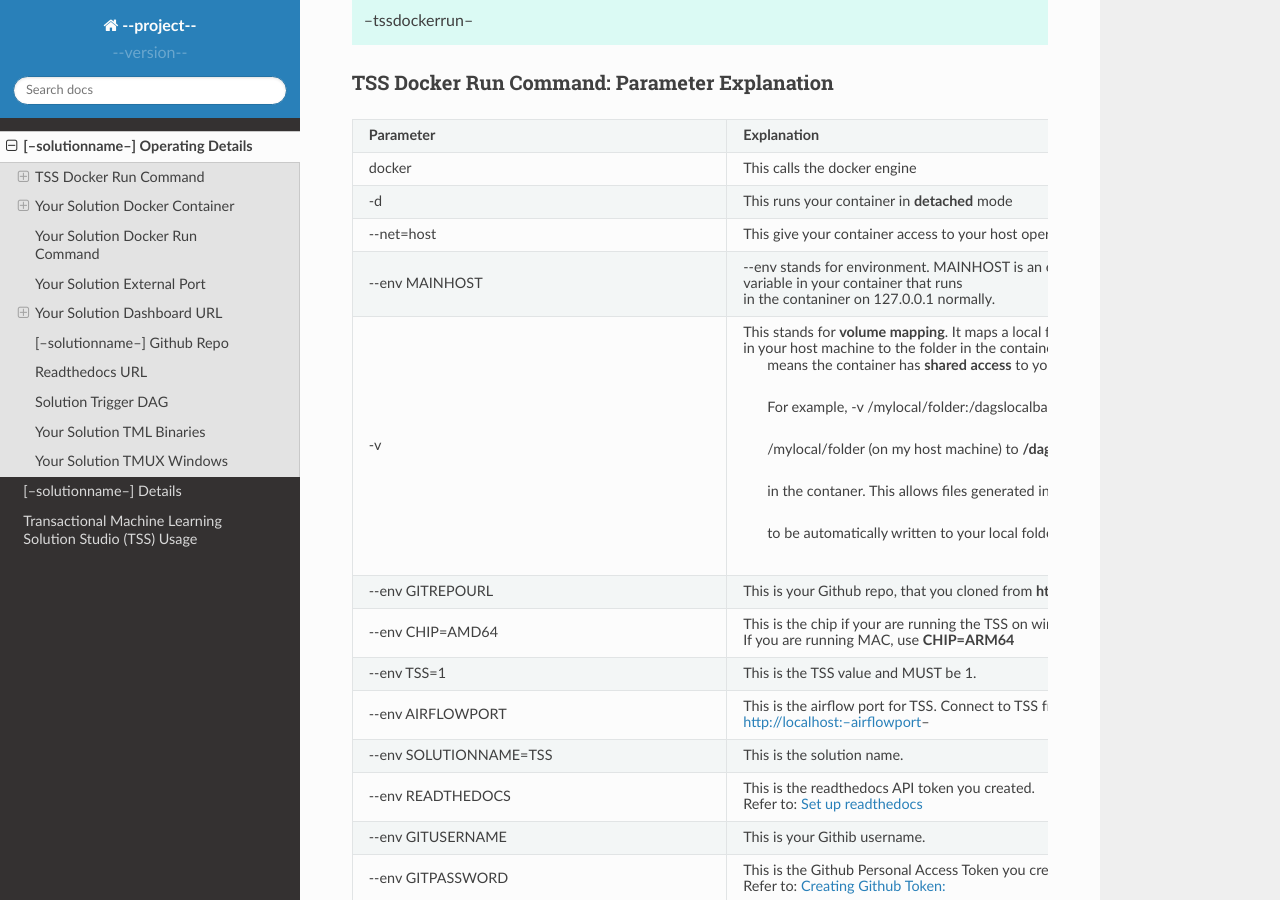
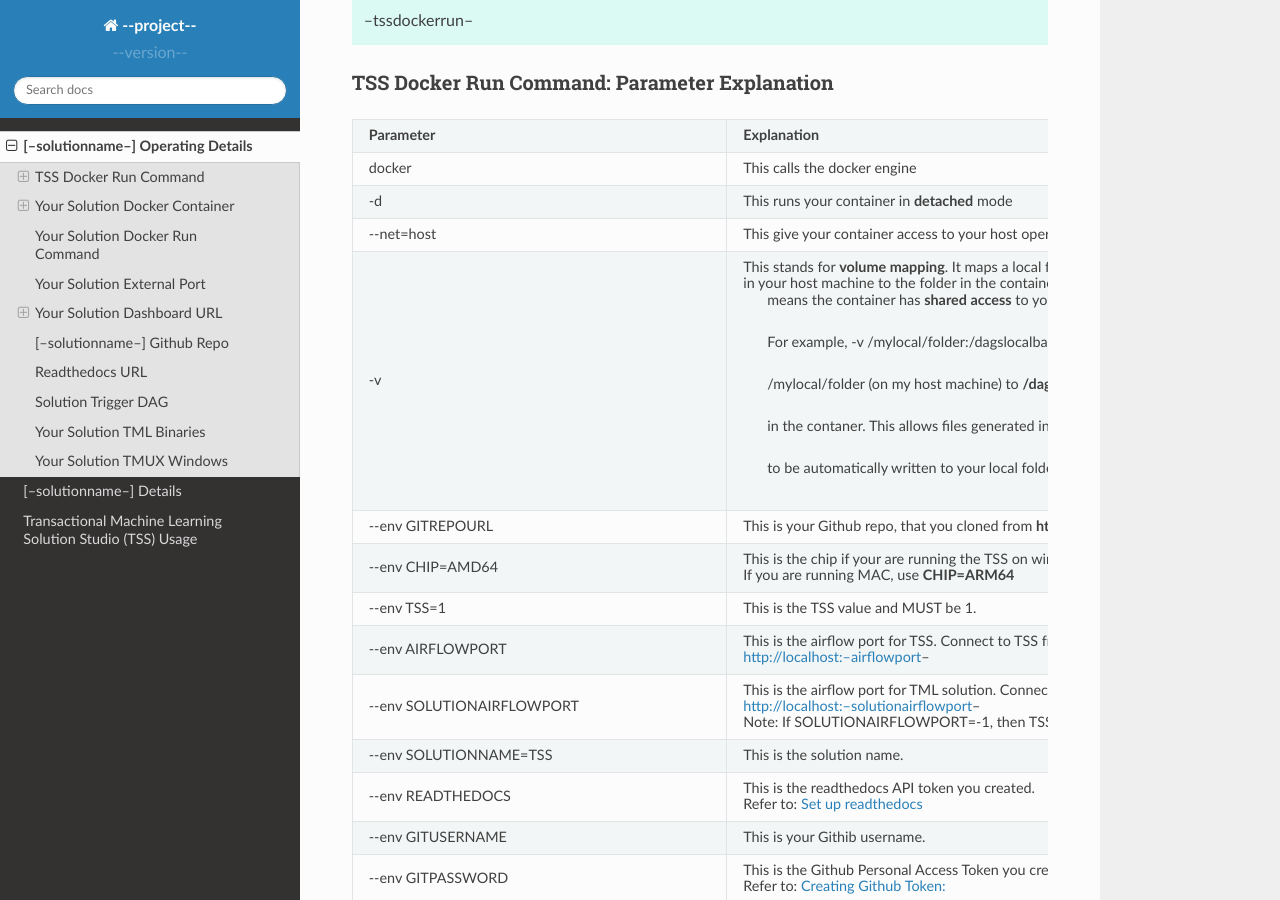
Before and after one commit to vanesalcb06/tssproject2-2b5c, a Sphinx documentation site: the page built from docs/source/operating.rst, in a window 1280 px wide and 900 px high, scrolled down 738 px. Built offline with Sphinx 7.4.7 and the Read the Docs theme 2.0.0, drawn with Linux system fonts in a browser that asks for light colours.

Commit message:
Update operating.rst

```diff
--- a/docs/source/operating.rst
+++ b/docs/source/operating.rst
@@ -35,12 +35,6 @@ TSS Docker Run Command: Parameter Explanation
      - This runs your container in **detached** mode
    * - \-\-net=host
      - This give your container access to your host operating system
-   * - \-\-env MAINHOST
-     - \-\-env stands for environment.  MAINHOST is an environment
-
-       variable in your container that runs
-
-       in the contaniner on 127.0.0.1 normally.
    * - -v
      - This stands for **volume mapping**.  It maps a local folder
 
@@ -68,6 +62,12 @@ TSS Docker Run Command: Parameter Explanation
      - This is the airflow port for TSS.  Connect to TSS from your browser:
 
        http://localhost:--airflowport--
+   * - \-\-env SOLUTIONAIRFLOWPORT
+     - This is the airflow port for TML solution.  Connect to TSS from your browser:
+
+       http://localhost:--solutionairflowport--
+
+       Note: If SOLUTIONAIRFLOWPORT=-1, then TSS gets a free port randomly.
    * - \-\-env SOLUTIONNAME=TSS
      - This is the solution name.
    * - \-\-env READTHEDOCS
```
